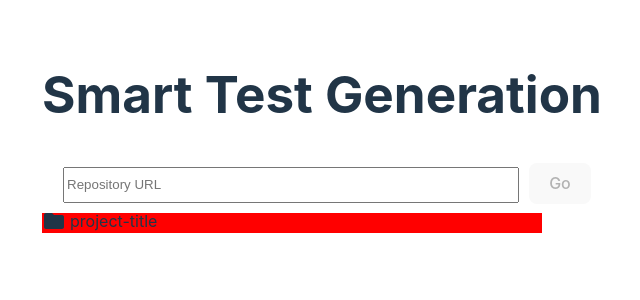
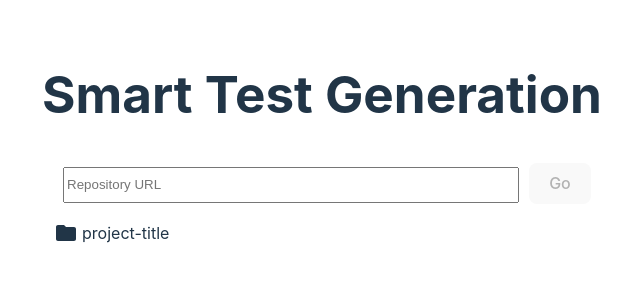
Before and after one commit to calimandaniel/TBH2024, a React (Vite) app in the folder smart-test-generation/client/: page / in a window 1280 px wide. Shown: the top 300 px of the page, without its empty margins (318-958 px from the left). Built offline with nearby package versions, Linux system fonts and the light colour scheme.

Commit message:
Style the border

```diff
--- a/smart-test-generation/client/src/FileBrowser.jsx
+++ b/smart-test-generation/client/src/FileBrowser.jsx
@@ -37,7 +37,7 @@ const FileBrowser = ({ data }) => {
     };
 
     return (
-        <div style={{ width: '500px', backgroundColor: 'red', textAlign: 'left' }}>
+        <div style={{ textAlign: 'left', border: '2px solid white', borderRadius: '10px', padding: '10px' }}>
             {renderNodes(data, 0)}
         </div>
     );
```
